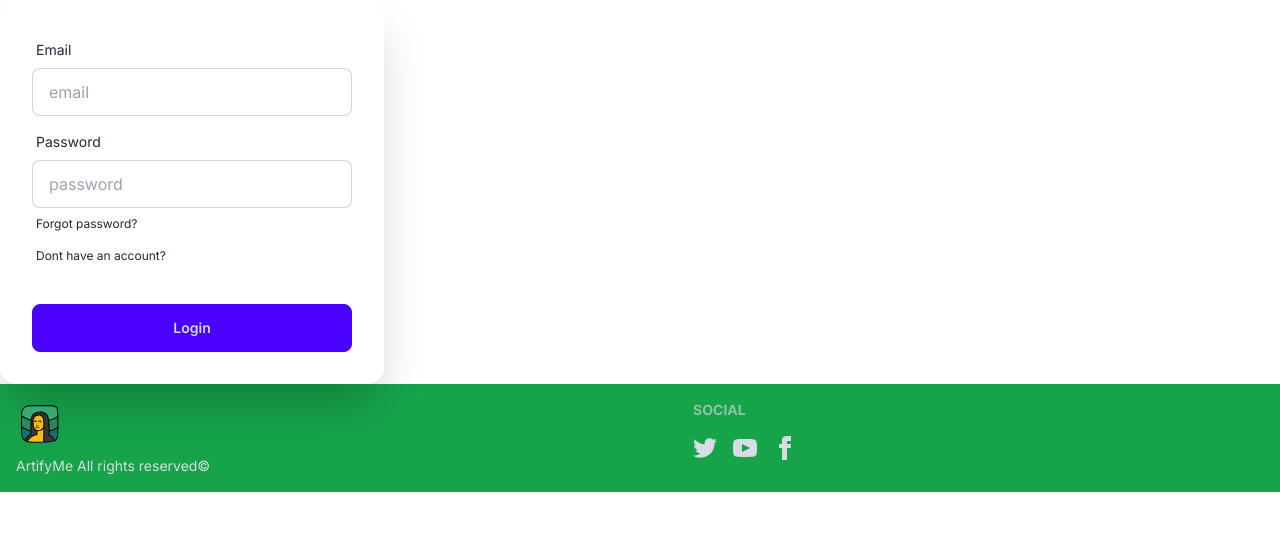
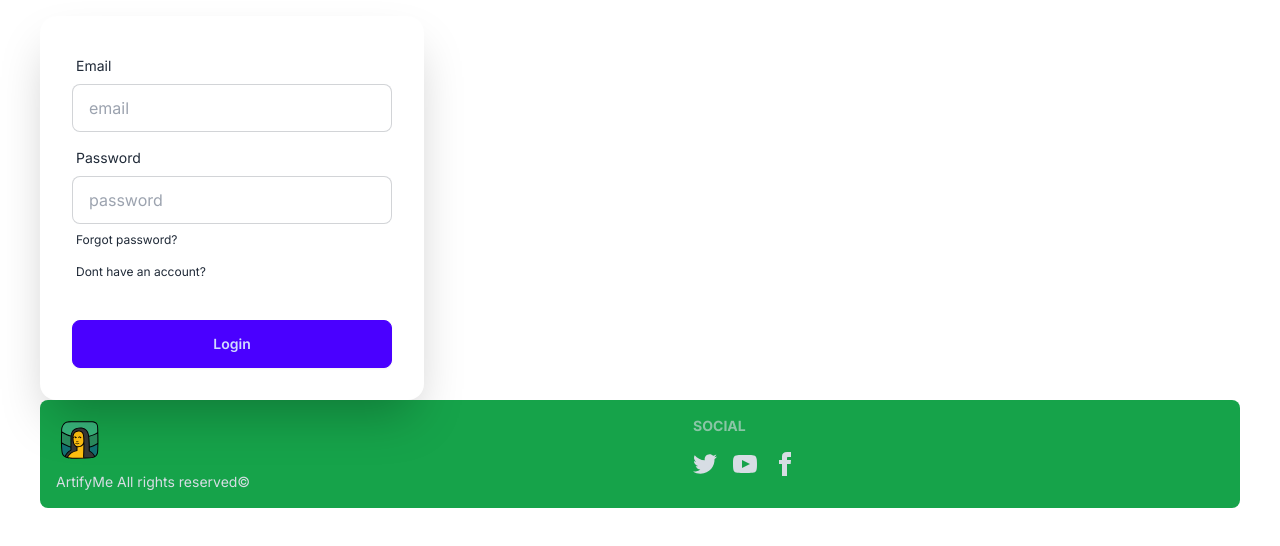
Before and after one commit to Iliaddh/textToImageAINext, a Next.js app: page /login in a window 1280 px wide. Shown: the top 546 px of the page. Built offline with nearby package versions, Linux system fonts and the light colour scheme.

Commit message:
a small design

```diff
--- a/app/(components)/Footer.jsx
+++ b/app/(components)/Footer.jsx
@@ -3,7 +3,7 @@ import Logo from "@/assets/Logo";
 
 function Footer() {
   return (
-    <footer className="footer p-4 text-neutral-content bg-green-600 mt-auto  ">
+    <footer className="footer p-4 text-neutral-content bg-green-600 mt-auto rounded-lg ">
       <aside>
         <Logo className="w-12 object-contain"/>
         <p>
--- a/app/layout.js
+++ b/app/layout.js
@@ -12,7 +12,7 @@ export const metadata = {
 
 export default function RootLayout({ children }) {
   return (
-    <html lang="en">
+    <html lang="en" className="mx-10 my-4">
       <body className={inter.className}>
         <AppWrapper>
           {children}
--- a/app/page.js
+++ b/app/page.js
@@ -145,7 +145,7 @@ function Home() {
           )}
         </div>
       </div>
-      <div className="hero min-h-96 bg-base-200">
+      <div className="hero min-h-96 bg-base-200 rounded-md">
         <div className="hero-content text-center">
           <div className="max-w-md">
             <h1 className="text-5xl font-bold ">Hello there</h1>
@@ -197,7 +197,7 @@ function Home() {
                   <span className="text-[#222328]">{searchText}</span>:
                 </h2>
               )}
-              <div className="grid lg:grid-cols-4 sm:grid-cols-3 xs:grid-cols-2 grid-cols-1 gap-3">
+              <div className="grid lg:grid-cols-4 sm:grid-cols-3 xs:grid-cols-2 grid-cols-1 gap-3 mb-10">
                 {searchText ? (
                   <RenderCards
                     data={searchedResults}
```
